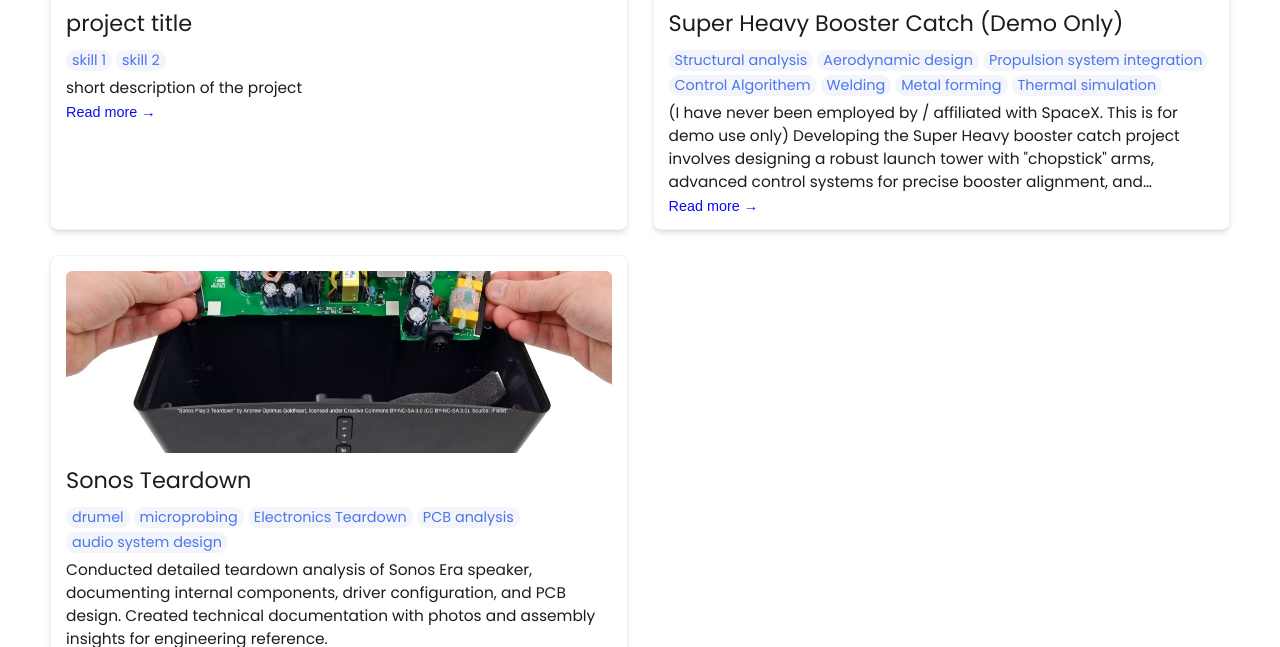
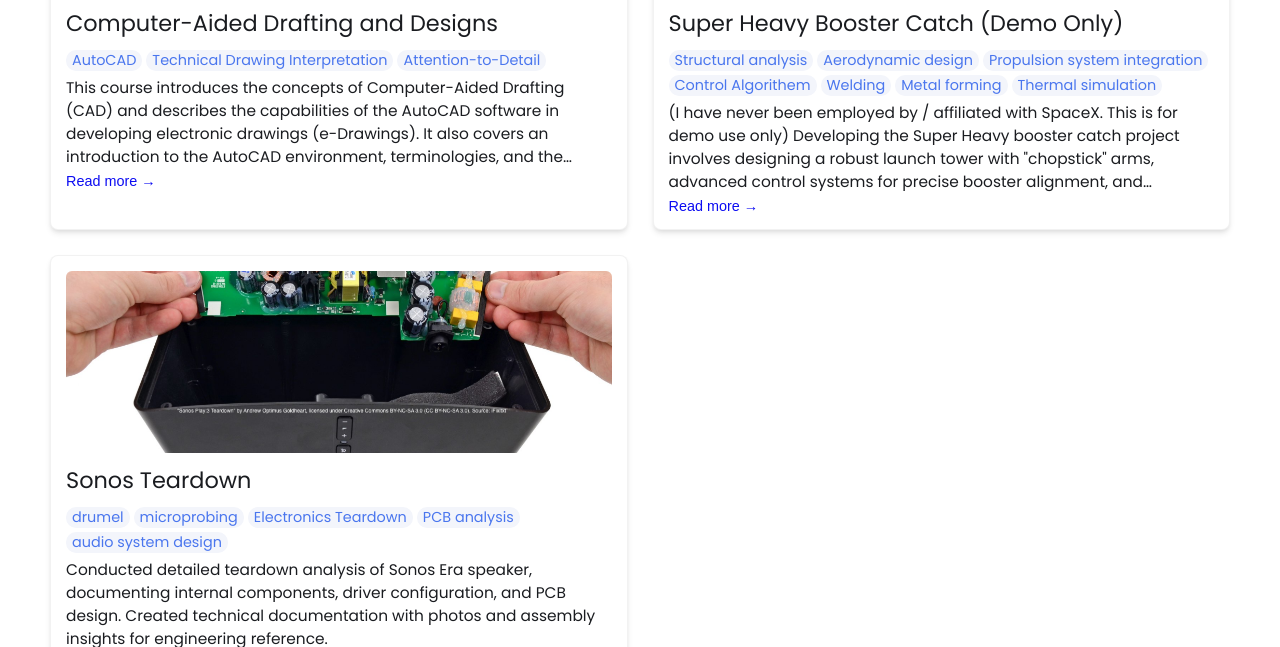
Before and after one commit to bergoniojoseluis/bergoniojoseluis.github.io, a Jekyll site: the page built from index.html, in a window 1280 px wide and 900 px high, scrolled down 1043 px, cut to the strip 253-900 px from the top of the window. Built offline with Jekyll 4.4.1, drawn with Linux system fonts in a browser that asks for light colours.

Commit message:
Update OJT.md

```diff
--- a/_projects/OJTs/OJT.md
+++ b/_projects/OJTs/OJT.md
@@ -1,9 +1,10 @@
 ---
 layout: post
-title: project title
-description:  short description of the project
+title: Computer-Aided Drafting and Designs
+description:  This course introduces the concepts of Computer-Aided Drafting (CAD) and describes the capabilities of the AutoCAD software in developing electronic drawings (e-Drawings). It also covers an introduction to the AutoCAD environment, terminologies, and the general operating procedures, and various techniques in entering and executing basic AutoCAD commands.
 skills:
-- skill 1
-- skill 2
+- AutoCAD
+- Technical Drawing Interpretation
+- Attention-to-Detail
 main-image: /project.webp
 ---
```
